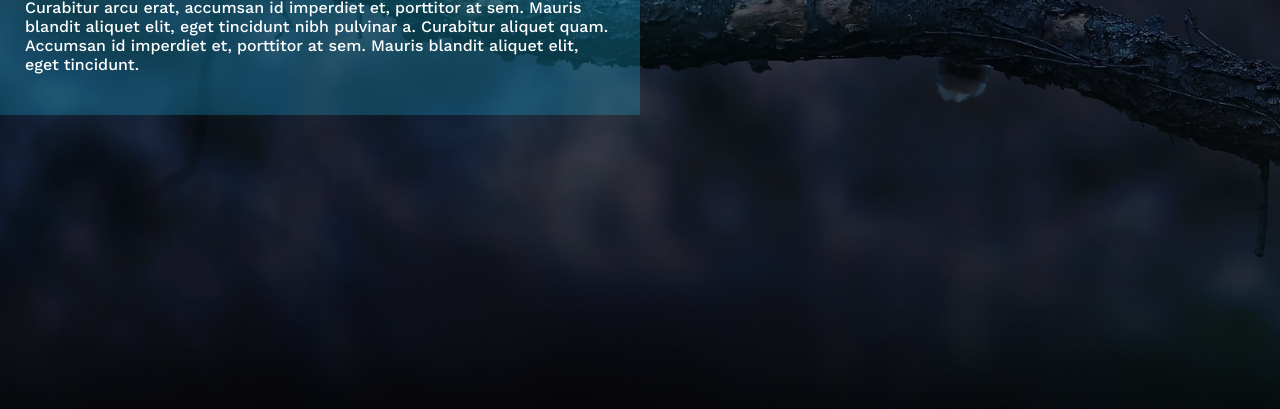
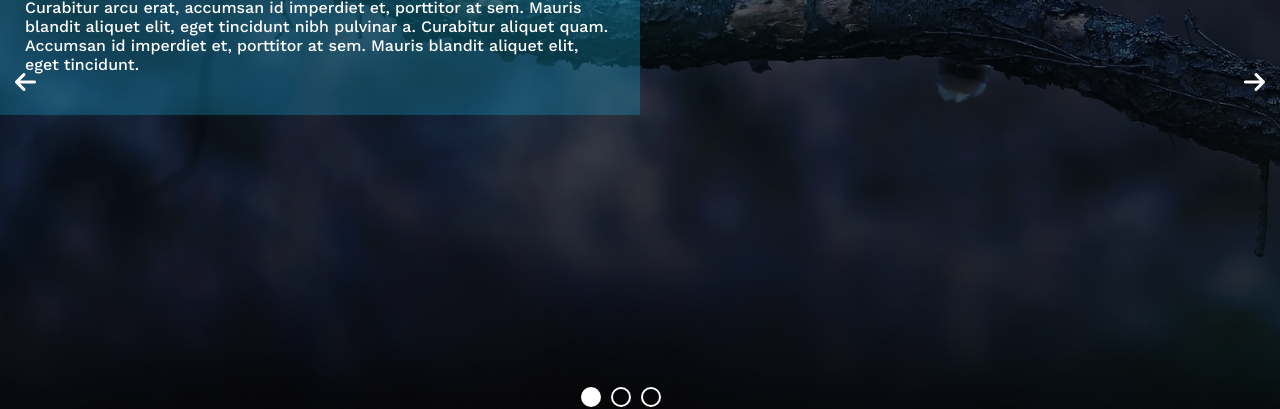
Before and after one commit to waeldrwish/Templet2, a plain HTML site: page index.html in a window 1280 px wide. Shown: the part 388-797 px from the top of the page. Drawn offline with nearby package versions, Linux system fonts and the light colour scheme.

Commit message:
slider arrow and cuircle added

```diff
--- a/css/main.css
+++ b/css/main.css
@@ -151,10 +151,10 @@ body {
     width: 100%;
     left: 0;
     margin: 0;
-    background: rgba(0, 0, 0, 30%);
+    background: rgba(0, 0, 0, 0.6);
     padding: 15px;
+    z-index: 1;
   }
-
   .landing .header .container .navbar .list-icon {
     display: block;
     height: 100%;
@@ -192,4 +192,34 @@ body {
         left: 0;
     }
 }
+
+.landing .rounded {
+  display: flex;
+  position: absolute;
+  left: 45%;
+  bottom: 0px;
+}
+
+.landing .rounded div{
+  width: 20px;
+  height: 20px;
+  border: 2px solid white;
+  border-radius: 100%;
+  margin: 5px;
+}
+
+.landing .rounded div:first-child{
+  background-color: white;
+}
+
+.landing .arrows{
+  position: relative;
+  color: white;
+  font-size: x-large;
+  top: 40%;
+  align-items: center;
+  margin: 15px;
+  display: flex;
+  justify-content: space-between;
+}
 /* landing */
--- a/index.html
+++ b/index.html
@@ -57,6 +57,16 @@
         <h3>Hello World!<br> We Are Kasper We Make Art.</h3>
         <p>Curabitur arcu erat, accumsan id imperdiet et, porttitor at sem. Mauris blandit aliquet elit, eget tincidunt nibh pulvinar a. Curabitur aliquet quam. Accumsan id imperdiet et, porttitor at sem. Mauris blandit aliquet elit, eget tincidunt.</p>
       </div>
+      <div class="rounded">
+        <div></div>
+        <div></div>
+        <div></div>
+      </div>
+
+      <div class="arrows">
+        <i class="fa-solid fa-arrow-left"></i>
+        <i class="fa-solid fa-arrow-right"></i>
+      </div>
     <!-- End Landing -->
   </body>
 </html>
```
